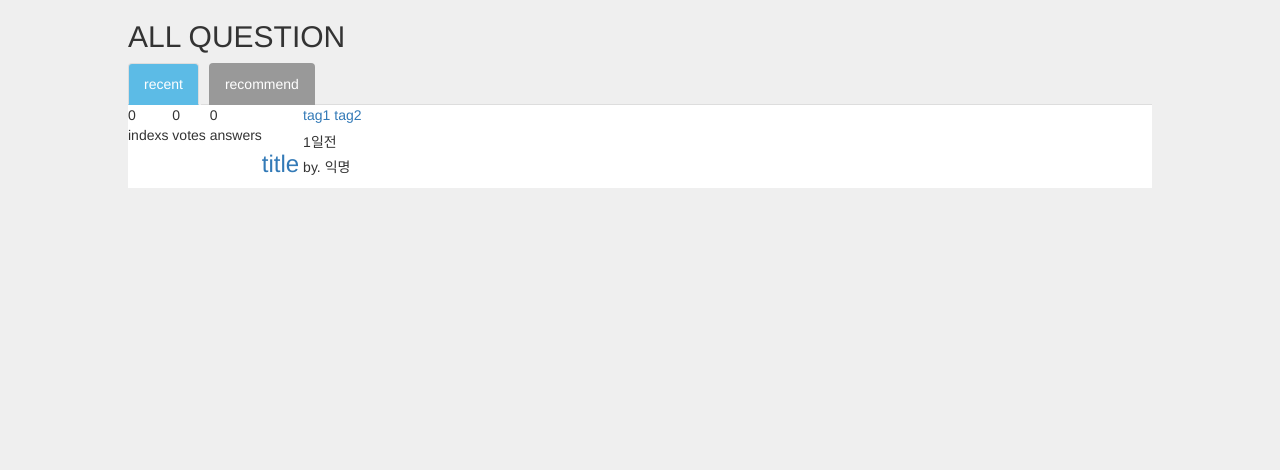
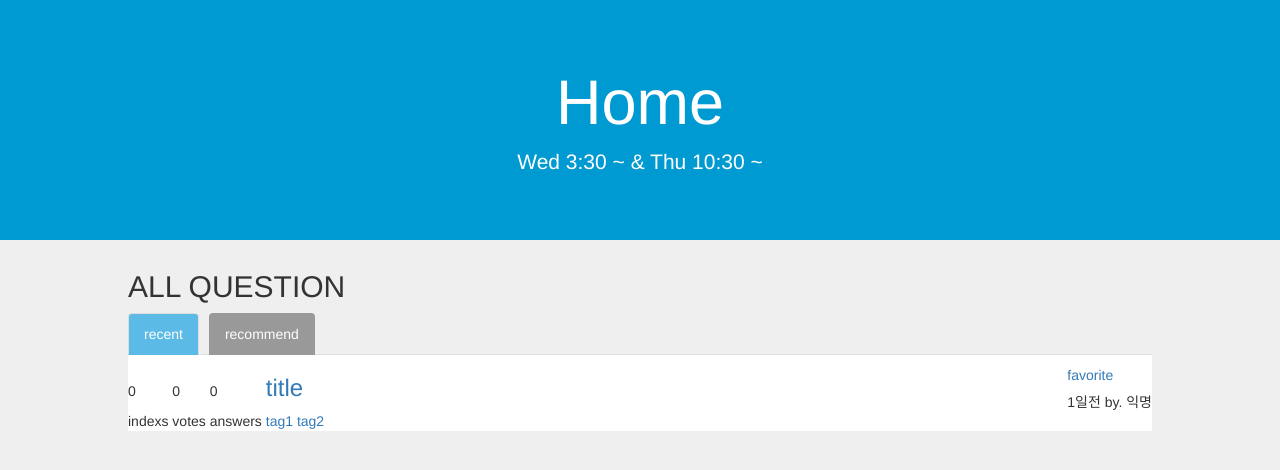
Before and after one commit to YongTaek/webproject, a PHP site: page /questionlist.php in a window 1280 px wide. Shown: the part 50-520 px from the top of the page. Run offline with PHP 8.4, Linux system fonts and the light colour scheme.

Commit message:
questionais css 수정

```diff
--- a/view/questionlist.css
+++ b/view/questionlist.css
@@ -20,6 +20,10 @@ body{
 	font-size: 20px;
 }
 
+.pull-left.active > a{
+
+}
+
 .pull-left {
 	margin-left: 0px;
 }
@@ -31,6 +35,19 @@ body{
 
 #menu, #login {
 	list-style: none;
+}
+
+.banner-color{
+	background-color: rgb(0,154,211);
+}
+.banner-color > h1{
+	color: white;
+}
+.banner-color > p{
+	color: white;
+}
+.align-center{
+	text-align: center;
 }
 
 .content {
@@ -58,12 +75,24 @@ body{
 
 .question {
 	background: white;
+	overflow: hidden;
 }
 
 .question-num-summary > div{
 	display: inline-block;
 }
 
-.question-summary > div:first-child > *{
+.question-num-summary > div > div{
+	margin-top: 10px;
+	/* margin-right: 5px;
+	margin-left: 5px; */
+}
+.question-summary {
+	float: right;
+}
+.question-list-right > div > *{
 	display: inline-block;
 }
+.favorite {
+	background-position: 0 -120px;
+}
--- a/view/questionlist.php
+++ b/view/questionlist.php
@@ -13,7 +13,7 @@
 				<div id="logo" class="pull-left"><a href="/"><img class="logo" src="selab_logo_S.png" /></a></div>
 				<ul id="menu" class="inline-list pull-left">
 					<li class="pull-left"><a href="/notice" class="menu-item" >NOTICE</a></li>
-					<li class="pull-left"><a href="/members" class="menu-item">QUESTION</a></li>
+					<li class="pull-left active"><a href="/members" class="menu-item">QUESTION</a></li>
 					<li class="pull-left"><a href="/free" class="menu-item">FREE BOARD</a></li>
 				</ul>
 					<div role="login" class="pull-right"></div>
@@ -21,6 +21,10 @@
 			</nav>
 		</div>
 	</header><!-- /header -->
+	<div class = "jumbotron banner-color">
+		<h1 class="align-center">Home</h1>
+		<p class="lead align-center">Wed 3:30 ~ & Thu 10:30 ~ </p>
+	</div>
 	<div class= "content">
 		<div class="subheader">
 			<h2>ALL QUESTION</h2>
@@ -31,7 +35,7 @@
 		</div>
 		<div class= "qlist-wapper">
 			<div class= "question">
-				<div class= "inline-list pull-left question-num-summary">
+				<div class= "inline-list question-num-summary">
 					<div class= "question-number">
 						<div class= "mini-count">
 							<span>0</span>
@@ -50,21 +54,25 @@
 						</div>
 						<div>answers</div>
 					</div>
-				</div>
-				<div class= "question-summary">
-					<div>
+					<div class="question-list-left">
 						<h3 class="title">
 							<a href="/">title</a>
 						</h3>
-					<div>
-					<div class= "tags">
+						<div class= "tags">
 						<a href="" class= "tag">tag1</a>
 						<a href="" class= "tag">tag2</a>
 					</div>
-					<div>
-						<h5 class="date">1일전</h5>
-						<h5 class="name">by. 익명</h5>
+				</div>
+				<div class= "question-summary">
+					<div class="question-list-right">
+						<a class="star-off" href="#">favorite</a>
+						<div>
+							<h5 class="date">1일전</h5>
+							<h5 class="name">by. 익명</h5>
+						</div>
 					</div>
+
+
 				</div>
 			</div>
 		</div>
```
